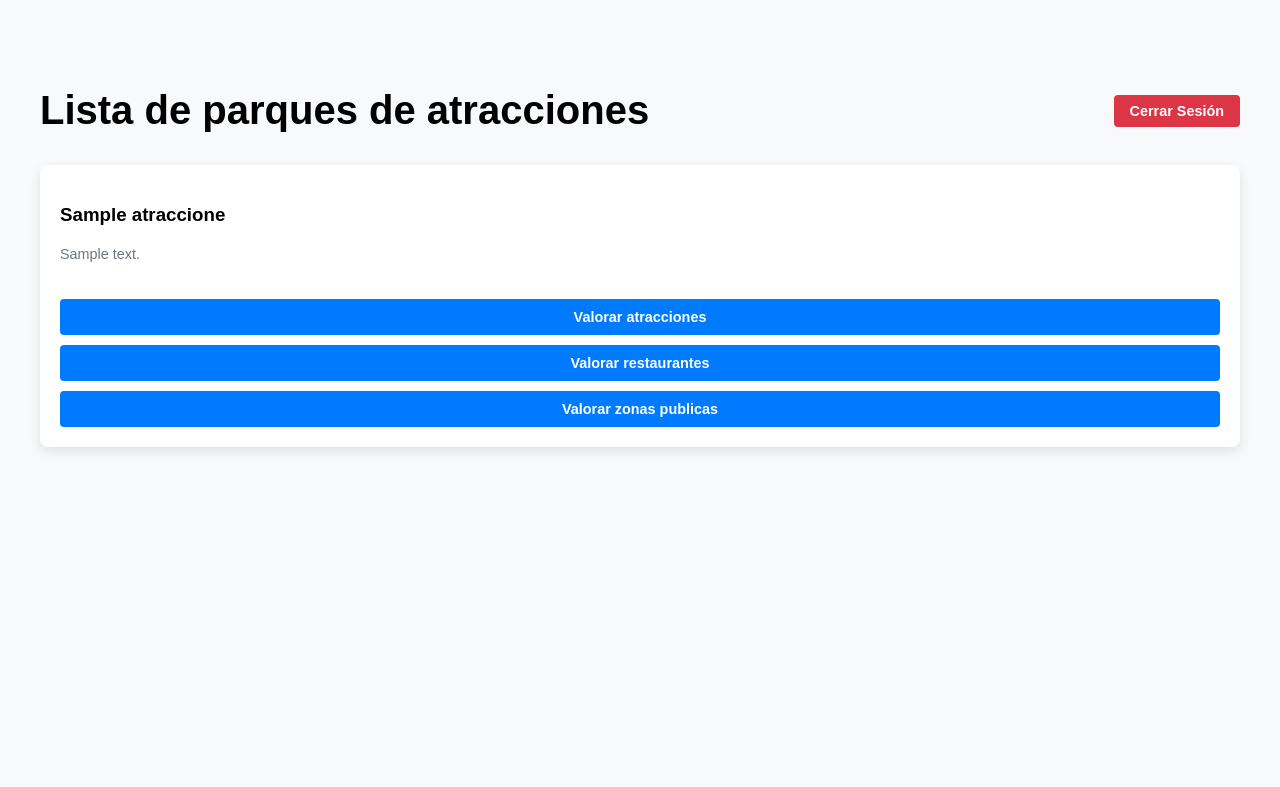
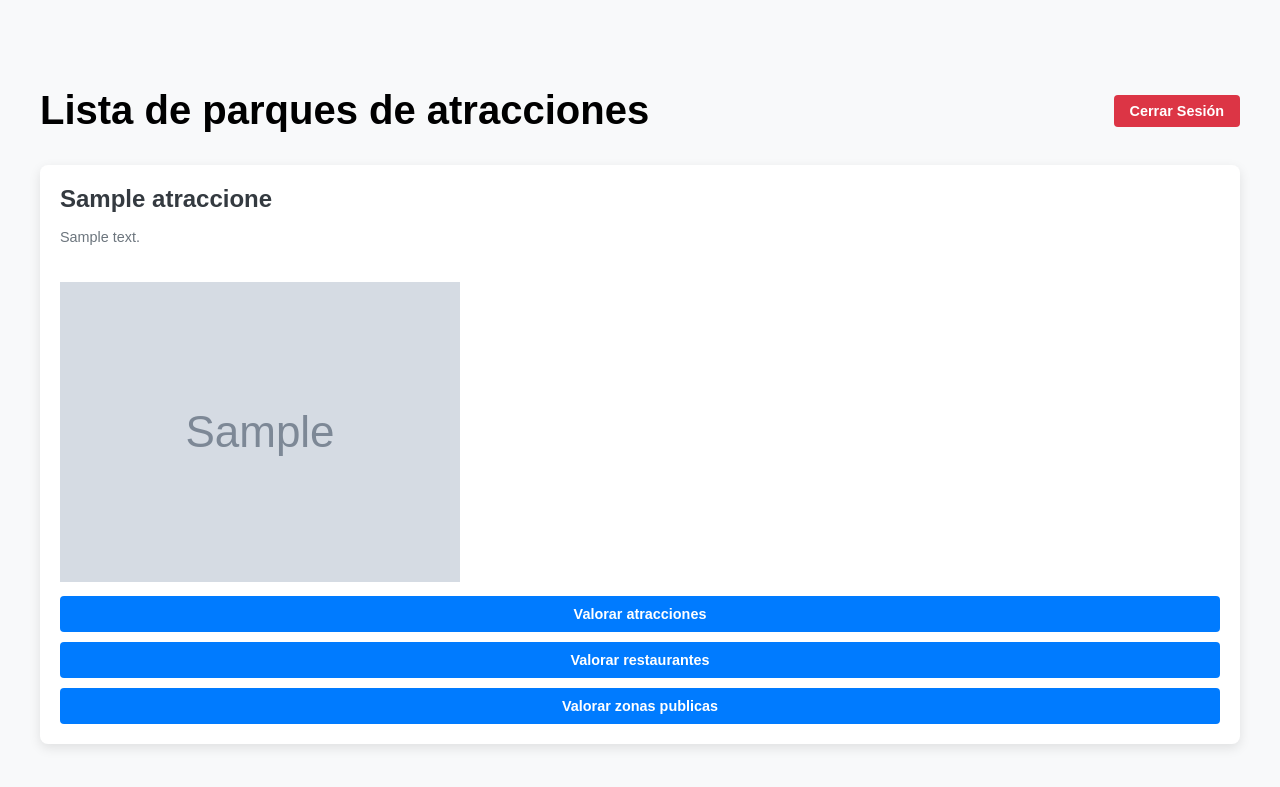
Before and after one commit to Lucia195/ActividadGrupal, a PHP site: page /MostrarParques.php in a window 1280 px wide. Shown: the top 787 px of the page. Run offline with PHP 8.4, Linux system fonts and the light colour scheme; tables that the repository leaves empty or names only in its code hold one stand-in row (values such as "Sample post"); grey boxes marked "Sample" are stand-in pictures.

Commit message:
AñadidoHtmlParaImagenParque y en la clase añadido el atributo falta que este en la base de datos

```diff
--- a/MostrarParques.php
+++ b/MostrarParques.php
@@ -28,14 +28,14 @@ require_once "ParquesDAO.class.php";
             $id = $p->getId();
             $nombre = $p->getNombre();
             $descripcion = $p->getDescripcion();
-
+            $imagen = $p->getImagen();
             echo '
             <div class="parque">
 
-                <div class="ccontenido">
+                <div class="contenido">
                     <h3>' . htmlspecialchars($nombre) . '</h3>
                     <p>' . htmlspecialchars($descripcion) . '</p>
-
+                    <div><img src="' . $imagen . '" alt=""></div>
                     <form action="" method="POST">
                         <input type="hidden" name="parque_id" value="' . htmlspecialchars($id) . '">
                         <input type="hidden" name="tipo_valoracion" value="atraccion">
--- a/ParqueAtracciones.class.php
+++ b/ParqueAtracciones.class.php
@@ -3,11 +3,13 @@ class ParqueAtracciones{
     private int $id;
     private string $nombre;
     private string $descripcion;
+    private string $imagen;
 
-     public function __construct(int $id, string $nombre, string $descripcion) {
+     public function __construct(int $id, string $nombre, string $descripcion,string $imagen) {
         $this->id = $id;
         $this->nombre = $nombre;
         $this->descripcion = $descripcion;
+        $this->imagen=$imagen;
     }
 
     public function getId(): int {return $this->id;}
@@ -24,7 +26,9 @@ class ParqueAtracciones{
 
 	public function setDescripcion(string $descripcion): void {$this->descripcion = $descripcion;}
 
+	public function getImagen(): string {return $this->imagen;}
 
+	public function setImagen(string $imagen): void {$this->imagen = $imagen;}
 
 
 
--- a/ParquesDAO.class.php
+++ b/ParquesDAO.class.php
@@ -17,14 +17,14 @@ class ParquesDAO
                 $parques[] = new ParqueAtracciones(
                     $fila['id'],
                     $fila['nombre'],
-                    $fila['descripcion']
+                    $fila['descripcion'],
+                    $fila['imagen']
                 );
             }
 
             return $parques;
 
         } catch (PDOException $e) {
-            echo "Error de Base de Datos: " . $e->getMessage(); // MUESTRA EL ERROR REAL
             return false;
         }
     }
@@ -43,7 +43,8 @@ class ParquesDAO
                 $parques[] = new ParqueAtracciones(
                     $fila['id'],
                     $fila['nombre'],
-                    $fila['descripcion']
+                    $fila['descripcion'],
+                    $fila['imagen']
                 );
             }
 
@@ -69,7 +70,8 @@ class ParquesDAO
                 $parques[] = new ParqueAtracciones(
                     $fila['id'],
                     $fila['nombre'],
-                    $fila['descripcion']
+                    $fila['descripcion'],
+                    $fila['imagen']
                 );
             }
 
@@ -95,7 +97,8 @@ class ParquesDAO
                 $parques[] = new ParqueAtracciones(
                     $fila['id'],
                     $fila['nombre'],
-                    $fila['descripcion']
+                    $fila['descripcion'],
+                    $fila['imagen']
                 );
             }
 
--- a/css/estilosMostrar.css
+++ b/css/estilosMostrar.css
@@ -68,7 +68,7 @@ body {
     box-shadow: 0 8px 16px rgba(0, 0, 0, 0.15);
 }
 
-.ccontenido {
+.contenido {
     padding: 1.25rem;
 }
 
@@ -79,7 +79,7 @@ body {
     margin-bottom: 0.625rem;
 }
 
-.ccontenido p {
+.contenido p {
     color: #6c757d;
     font-size: 0.9em;
     line-height: 1.4;
@@ -106,15 +106,15 @@ body {
     background-color: #0056b3;
 }
 
-.ccontenido form {
+.contenido form {
     margin-top: 0.625rem;
 }
 
-.ccontenido form:last-child {
+.contenido form:last-child {
     margin-bottom: 0;
 }
 
-.ccontenido button {
+.contenido button {
     display: block;
     width: 100%;
     padding: 0.625rem;
```
Also changed, not shown: PaginaValorar.php (added).
